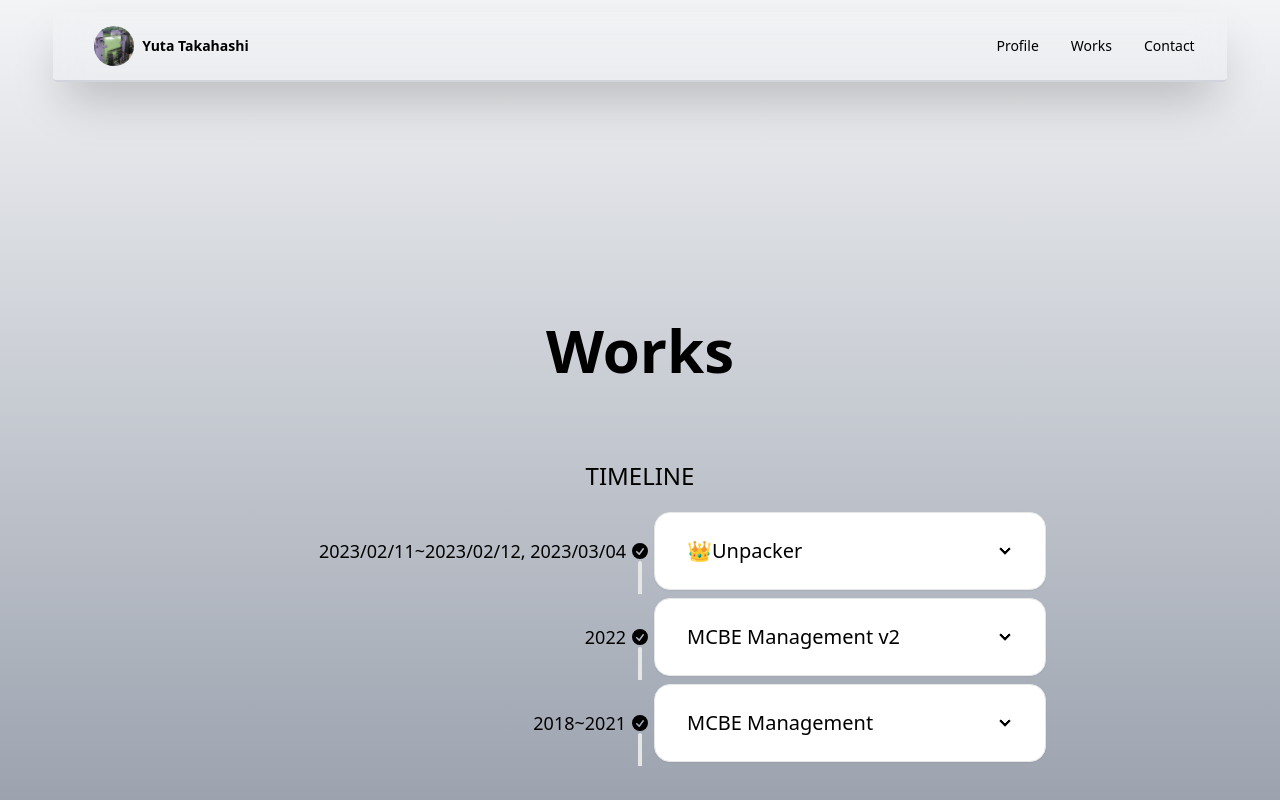
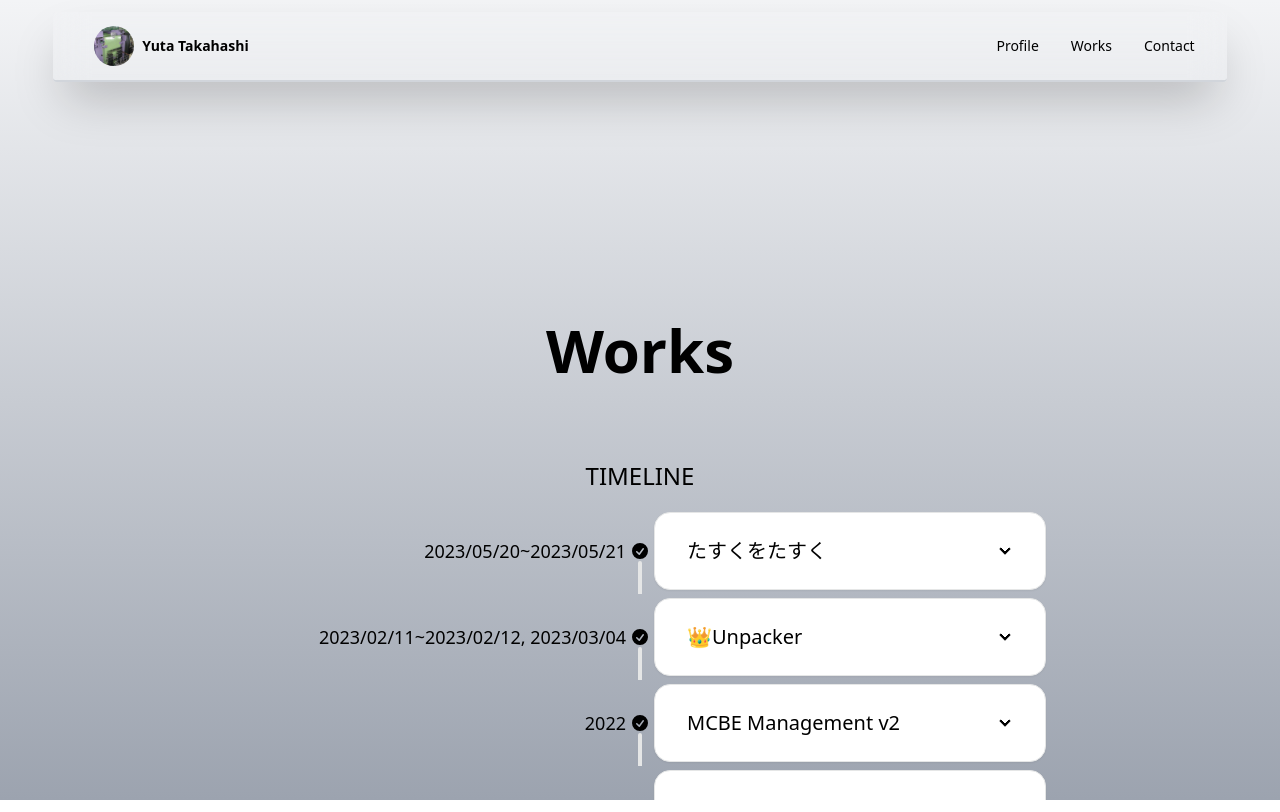
Before and after one commit to Walkmana-25/profile, a Next.js app: page /work in a window 1280 px wide. Built offline with nearby package versions, Linux system fonts and the light colour scheme.

Commit message:
feat: Add timeline entry for "たすくをたすく" to work page

```diff
--- a/src/app/work/page.tsx
+++ b/src/app/work/page.tsx
@@ -2,9 +2,14 @@ import { FaExternalLinkAlt } from "react-icons/fa";
 
 const timeLineContent = [
   [
+    "2023/05/20~2023/05/21",
+    "たすくをたすく",
+    "株式会社サポーターズ技育CAMPオンラインハッカソンvol3出場, OpenAI APIを利用したタスク管理アプリ、バックエンド担当",
+  ],
+  [
     "2023/02/11~2023/02/12, 2023/03/04",
     "👑Unpacker",
-    "技育CAMPオンラインハッカソンvol11 最優秀賞受賞, 技育CAMPアドバンス副大賞受賞、ブラウザブックマークをZero Shot Classificationを利用し自動で分類を行うソフトウェアの作成、バックエンド担当",
+    "株式会社サポーターズ技育CAMPオンラインハッカソンvol11最優秀賞受賞, 技育CAMPアドバンス副大賞受賞、ブラウザブックマークをZero Shot Classificationを利用し自動で分類を行うソフトウェアの作成、バックエンド担当",
   ],
   [
     "2022",
```
